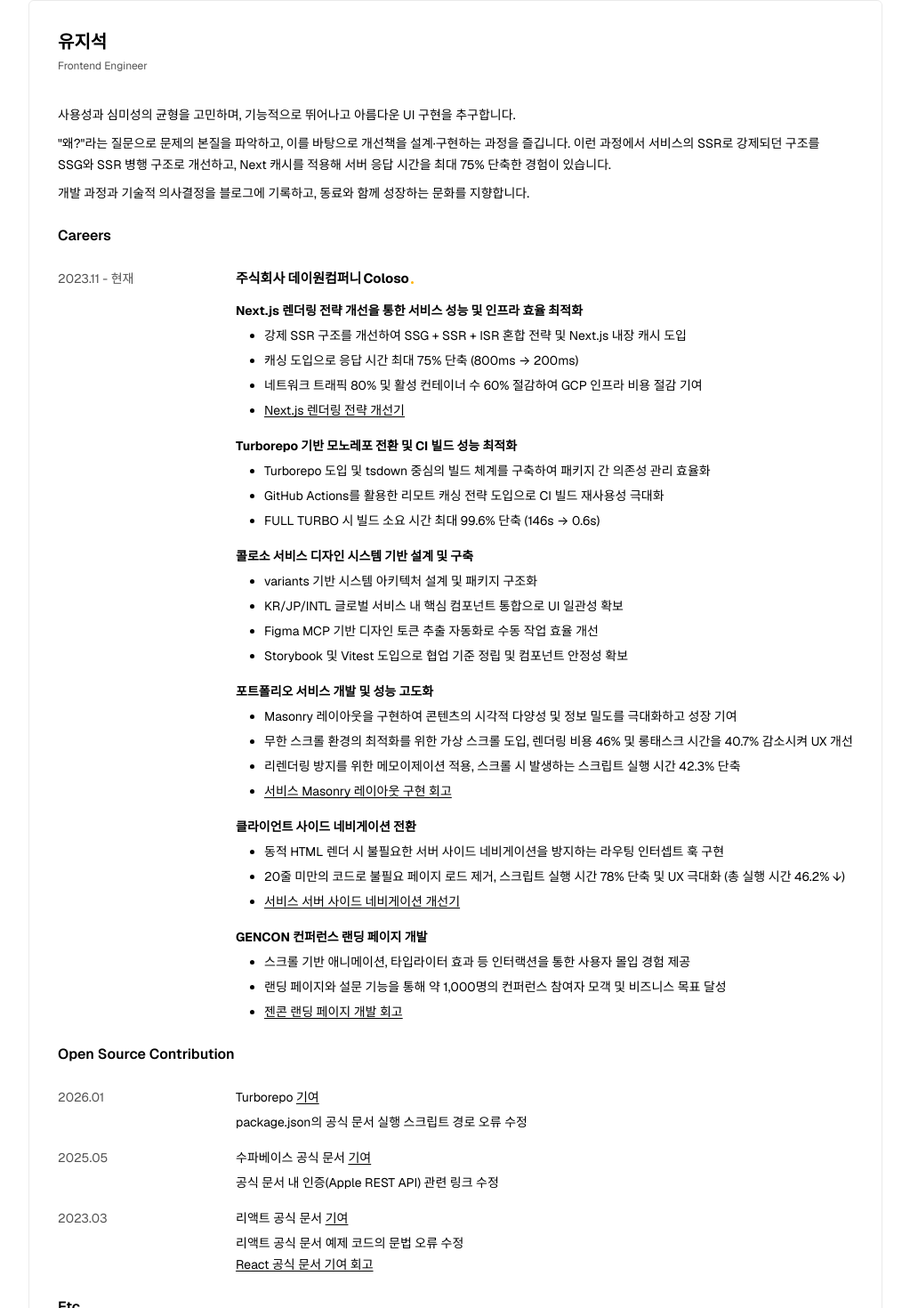
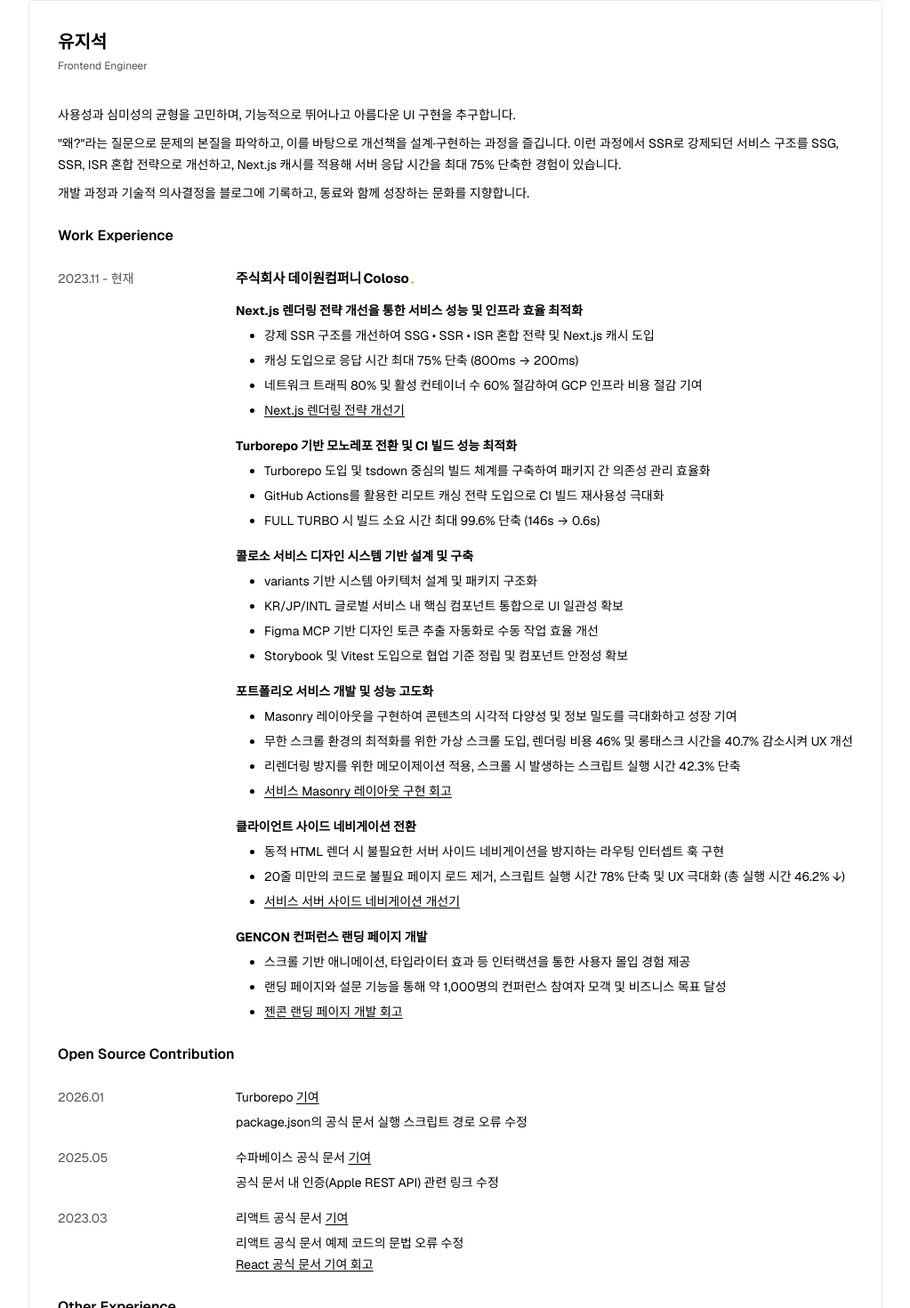
Before and after one commit to yujiseok/yujiseok.blog, a Next.js app: page /resume in a window 1280 px wide. Shown: the part 48-1518 px from the top of the page at 89% size, without its empty margins (128-1151 px from the left). Built offline with nearby package versions, Linux system fonts and the light colour scheme.

Commit message:
refactor: rename resume sections for clarity and update data structure to enhance readability

```diff
--- a/app/resume/page.tsx
+++ b/app/resume/page.tsx
@@ -71,9 +71,9 @@
       <BlurContainer className="mx-auto max-w-[960px] gap-6 rounded-md border border-neutral-200/80 p-6 sm:p-8 dark:border-neutral-200/20">
         <ResumeProfile profile={resumeData.profile} />
 
-        <ContentContainer title="Careers">
+        <ContentContainer title="Work Experience">
           <div className="grid gap-4">
-            {resumeData.careers.map((career) => (
+            {resumeData.workExperience.map((career) => (
               <ResumeContent
                 key={career.company}
                 leftContent={<time>{career.period}</time>}
@@ -172,8 +172,8 @@
           ))}
         </ContentContainer>
 
-        <ContentContainer title="Etc">
-          {resumeData.etc.map((item) => (
+        <ContentContainer title="Other Experience">
+          {resumeData.otherExperience.map((item) => (
             <ResumeContent
               key={item.title}
               leftContent={<time dateTime={item.period}>{item.period}</time>}
@@ -328,10 +328,10 @@
   children,
 }: {
   title:
-  | "Careers"
+  | "Work Experience"
   | "Open Source Contribution"
   | "Education"
-  | "Etc"
+  | "Other Experience"
   | "Contact";
   children: React.ReactNode;
 }) => {
--- a/app/resume/resume.ts
+++ b/app/resume/resume.ts
@@ -4,11 +4,11 @@
     title: "Frontend Engineer",
     introduction: [
       "사용성과 심미성의 균형을 고민하며, 기능적으로 뛰어나고 아름다운 UI 구현을 추구합니다.",
-      '"왜?"라는 질문으로 문제의 본질을 파악하고, 이를 바탕으로 개선책을 설계·구현하는 과정을 즐깁니다. 이런 과정에서 서비스의 SSR로 강제되던 구조를 SSG와 SSR 병행 구조로 개선하고, Next 캐시를 적용해 서버 응답 시간을 최대 75% 단축한 경험이 있습니다.',
+      '"왜?"라는 질문으로 문제의 본질을 파악하고, 이를 바탕으로 개선책을 설계·구현하는 과정을 즐깁니다. 이런 과정에서 SSR로 강제되던 서비스 구조를 SSG, SSR, ISR 혼합 전략으로 개선하고, Next.js 캐시를 적용해 서버 응답 시간을 최대 75% 단축한 경험이 있습니다.',
       "개발 과정과 기술적 의사결정을 블로그에 기록하고, 동료와 함께 성장하는 문화를 지향합니다.",
     ],
   },
-  careers: [
+  workExperience: [
     {
       company: "주식회사 데이원컴퍼니 Coloso",
       period: "2023.11 - 현재",
@@ -19,7 +19,7 @@
           title:
             "Next.js 렌더링 전략 개선을 통한 서비스 성능 및 인프라 효율 최적화",
           achievements: [
-            "강제 SSR 구조를 개선하여 SSG + SSR + ISR 혼합 전략 및 Next.js 내장 캐시 도입",
+            "강제 SSR 구조를 개선하여 SSG • SSR • ISR 혼합 전략 및 Next.js 캐시 도입",
             "캐싱 도입으로 응답 시간 최대 75% 단축 (800ms → 200ms)",
             "네트워크 트래픽 80% 및 활성 컨테이너 수 60% 절감하여 GCP 인프라 비용 절감 기여",
           ],
@@ -100,7 +100,7 @@
       blogLinkText: "React 공식 문서 기여 회고",
     },
   ],
-  etc: [
+  otherExperience: [
     {
       title: "김민태의 데브 캠프 멘토",
       period: "2024.05 - 2025.01",
```
